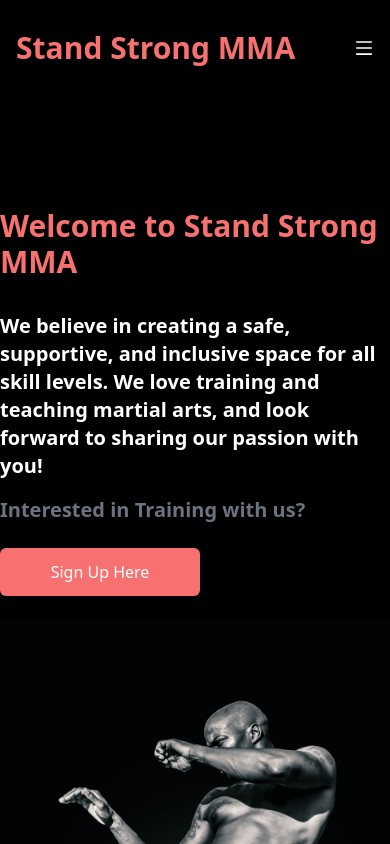
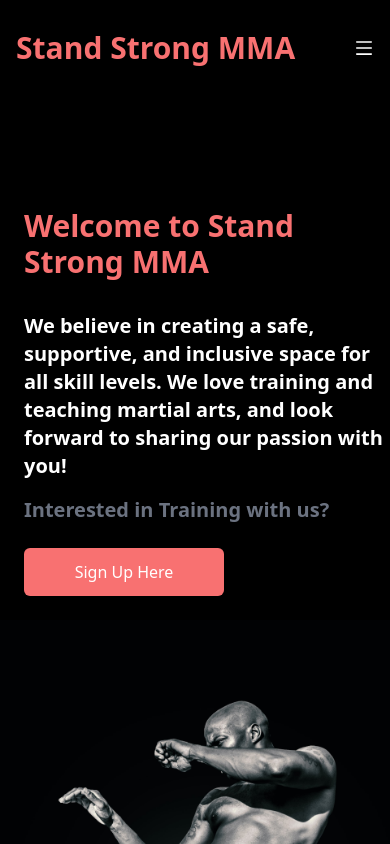
Before and after one commit to vietthom/stand-strong-mma, a Next.js app: page / in a window 390 px wide. Shown: the top 844 px of the page. Built offline with nearby package versions, Linux system fonts and the light colour scheme.

Commit message:
Add media queries to hero component.

```diff
--- a/components/Hero.js
+++ b/components/Hero.js
@@ -4,7 +4,7 @@
 const Hero = () => {
   return (
     <div className='max-w-[1240px] w-full h-screen mx-auto grid md:grid-cols-2 text-white'>
-        <div className='flex flex-col items-start mt-[96px]'>
+        <div className='xl:pl-0 lg:pl-6 md:pl-4 pl-6 flex flex-col items-start mt-[96px]'>
            <h1 className='md:text-6xl sm:text-5xl text-3xl font-bold text-red-400 py-4'>Welcome to Stand Strong MMA</h1>
            <p className='md:text-3xl sm:text-2xl text-xl font-bold py-4'>We believe in creating a safe, supportive, and inclusive space for all skill levels. We love training and teaching martial arts, and look forward to sharing our passion with you! </p>
            <h2 className='md:text-2xl text-xl font-bold text-gray-500 '>Interested in Training with us?</h2>
```
